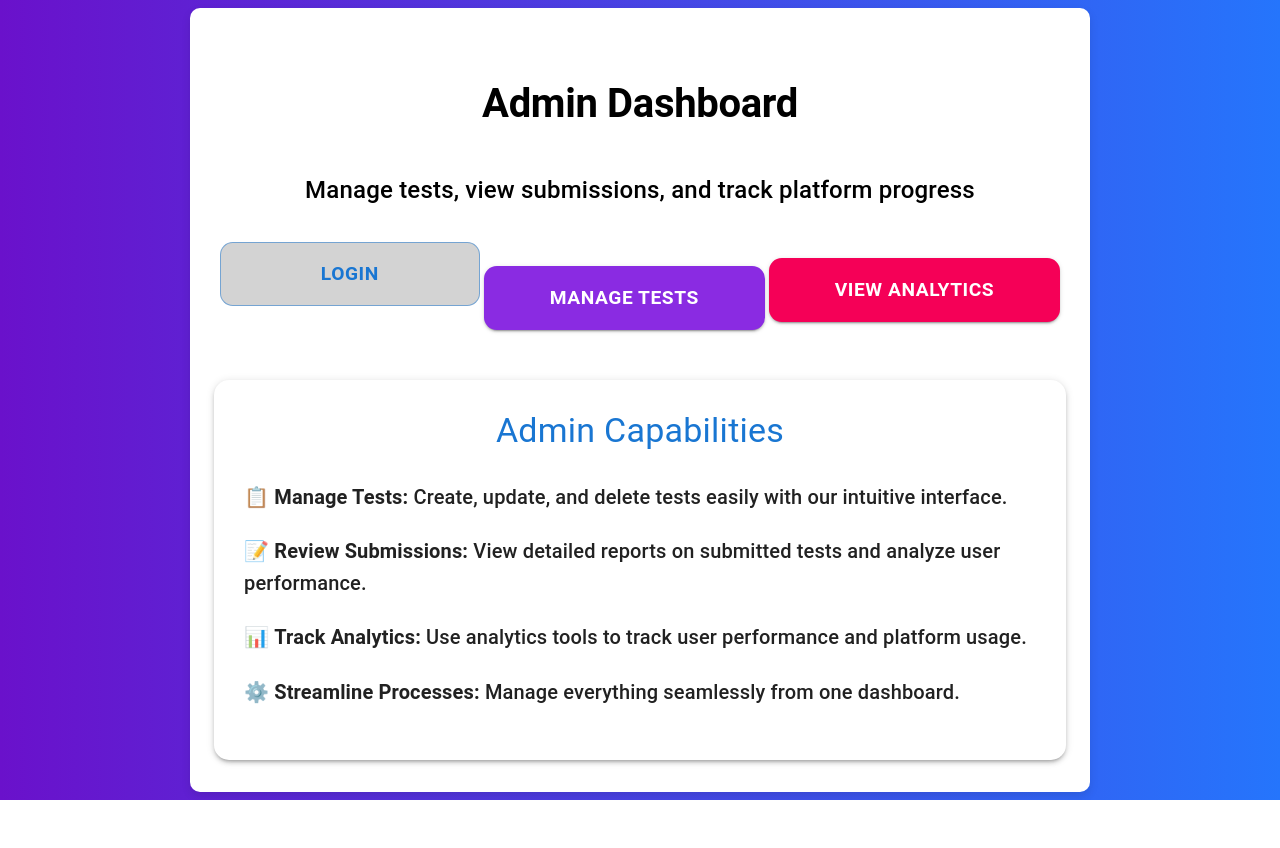
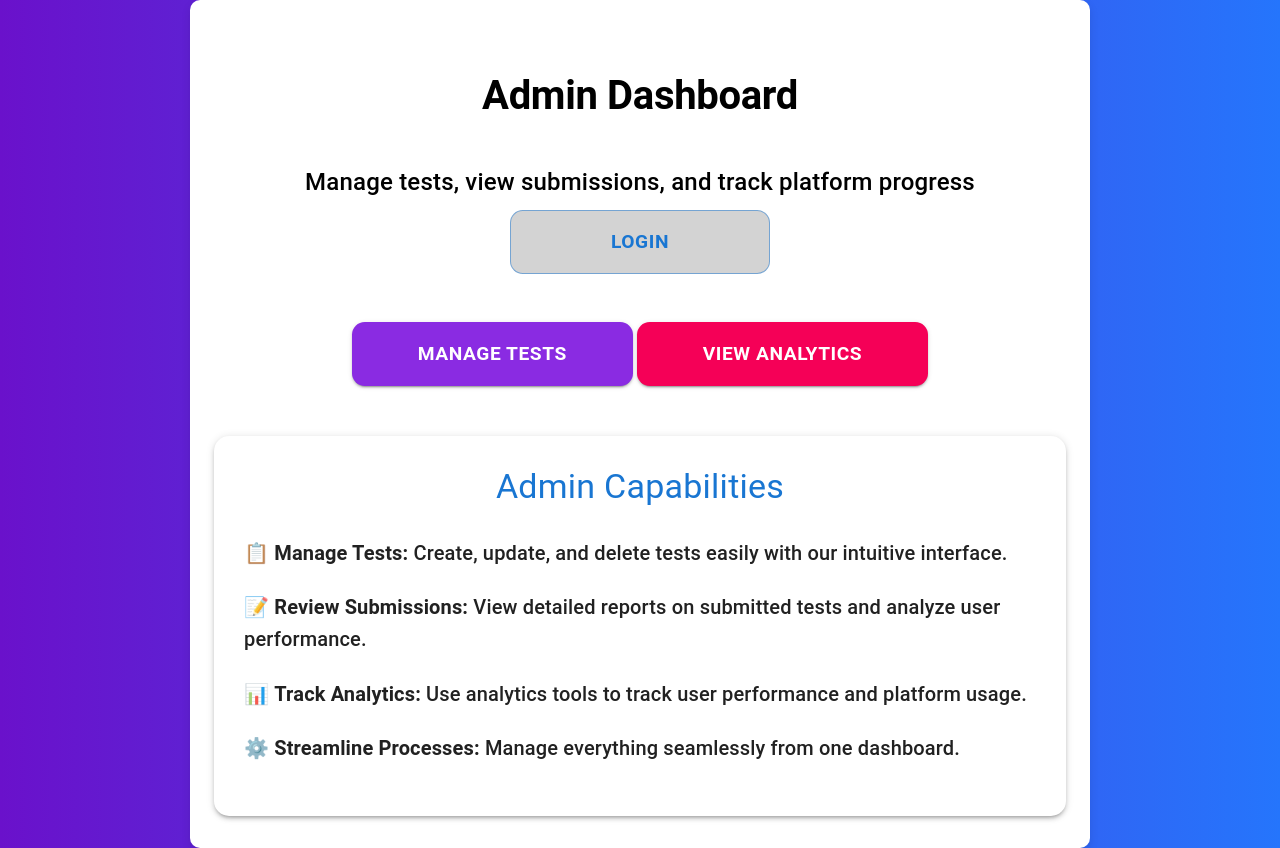
Before and after one commit to ebaze-tech/CourseMasterAdmin, a React (Vite) app: page / in a window 1280 px wide. Before the commit the page ends 800 px from the top, so only its background shows below. Built offline with nearby package versions, Linux system fonts and the light colour scheme.

Commit message:
Fixed admin home page

```diff
--- a/src/Admin/AdminHomepage.jsx
+++ b/src/Admin/AdminHomepage.jsx
@@ -55,7 +55,7 @@ const AdminHomePage = () => {
         >
           <Box
             // mt={4}
-            gap={20}
+            // gap={20}
             alignItems="center"
             justifyContent="center"
             justifyItems="center"
@@ -76,7 +76,8 @@ const AdminHomePage = () => {
               }}
             >
               Login
-            </Button>{" "}
+            </Button>
+          </Box>{" "}
           <Button
             variant="contained"
             color="primary"
@@ -109,12 +110,11 @@ const AdminHomePage = () => {
               height: "4rem",
               borderRadius: "0.8rem",
               cursor: "none",
-                marginTop: "2rem",
+              marginTop: "3rem",
             }}
           >
             View Analytics
           </Button>
-          </Box>
         </motion.div>
 
         {/* Admin Info Section */}
```
Lines whose indentation alone changed are shown as unchanged.
